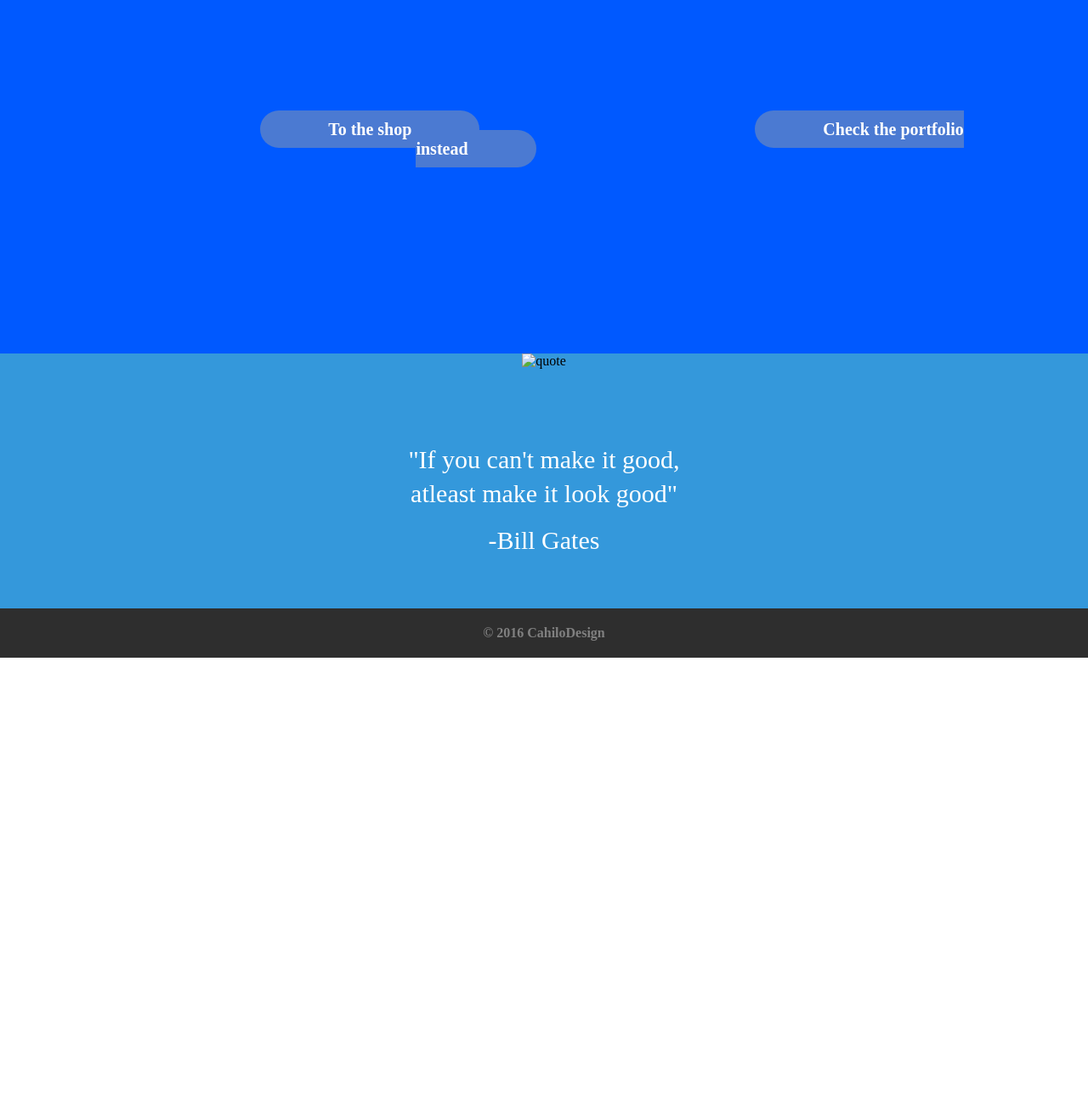
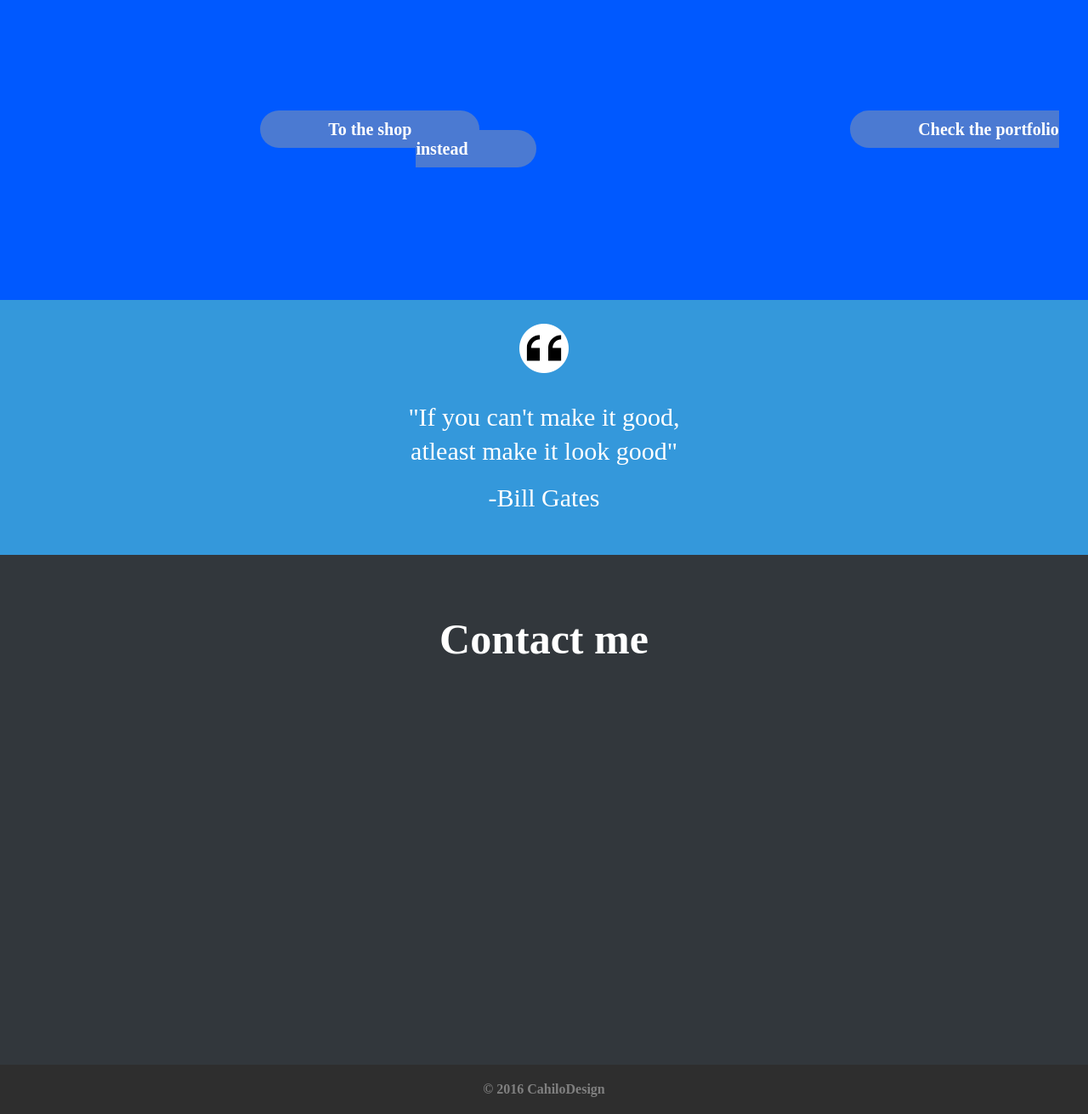
Before and after one commit to CahiloDesign/CahiloDesign.github.io, a plain HTML site: page index.html in a window 1280 px wide. Shown: the part 1640-2951 px from the top of the page at 85% size. Before the commit the page ends 2414 px from the top, so only its background shows below. Drawn offline with nearby package versions, Linux system fonts and the light colour scheme.

Commit message:
Mangler to bilder,contact me og navbarfunksjon

```diff
--- a/css/style.css
+++ b/css/style.css
@@ -24,7 +24,7 @@ body {
 /*---------- Banner Styles ----------*/
 
 #banner {
-	background-image: url(images/bakgrunn1.png);
+	background-image: url("images/bakgrunn1.png");
 	background-repeat: no-repeat;
 	background-size: cover;
 }
@@ -110,10 +110,15 @@ a:hover {
 
 /*---------- Interested Styles ----------*/
 
+
+
 .header3 {
+	background-image: url("images/bakgrunn2.png")
+	background-repeat: no-repeat;
+	background-size: cover;
 	background-color: #0059ff;
+	height: 537px;
 	text-align: center;
-	height: 600px;
 	margin: 0;
 	padding: 0;
 }
@@ -125,7 +130,7 @@ a:hover {
 }
 
 .button {
-	margin: 0 10rem;
+	margin: 0 10rem 0 17rem;
 }
 
 .tittel {
@@ -133,6 +138,7 @@ a:hover {
 	padding: 1cm 0 3cm 0;
 	margin: 0;
 	color: #FFFFFF;
+	text-align: center;
 }
 
 /*---------- Quote Styles ----------*/
@@ -149,14 +155,34 @@ a:hover {
 	font-size: 30px;
 	color: #FFFFFF;
 	line-height: 10px;
-	padding-top: 1.5cm;
+	padding: 0;
 }
 
 .mainpart {
 	line-height: 40px;
 }
 
+.quoteimage {
+	padding: .7cm 0 0 0;
+}
+
 /*---------- Contact Styles ----------*/
+
+.header5 {
+	background-color: #32373c;
+	height: 600px;
+	margin: 0;
+	padding: 0;
+}
+
+.tittel7 {
+	font-size: 25px;
+	padding: 1cm 0 0 0;
+	margin: 0;
+	color: #FFFFFF;
+	text-align: center;
+}
+
 /*---------- Footer Styles ----------*/
 
 .copyright {
--- a/index.html
+++ b/index.html
@@ -74,7 +74,7 @@
 		<section id="quote">
 			<div class="wrapper">
 				<div class="header4">
-					<img src="images/quote" alt="quote">
+					<img src="images/quote.png" alt="quote" class="quoteimage">
 
 					<div class="quote">
 						<p class="mainpart">"If you can't make it good, <br> atleast make it look good"</p>
@@ -85,6 +85,15 @@
 		</section>
 
 		<section id="contact">
+			<div class="wrapper">
+				<div class="header5">
+
+				<div class="tittel7">
+					<h1>Contact me</h1>
+				</div>
+
+				</div>
+			</div>
 		</section>
 
 		<footer>
```
Also changed, not shown: 1 other file.
